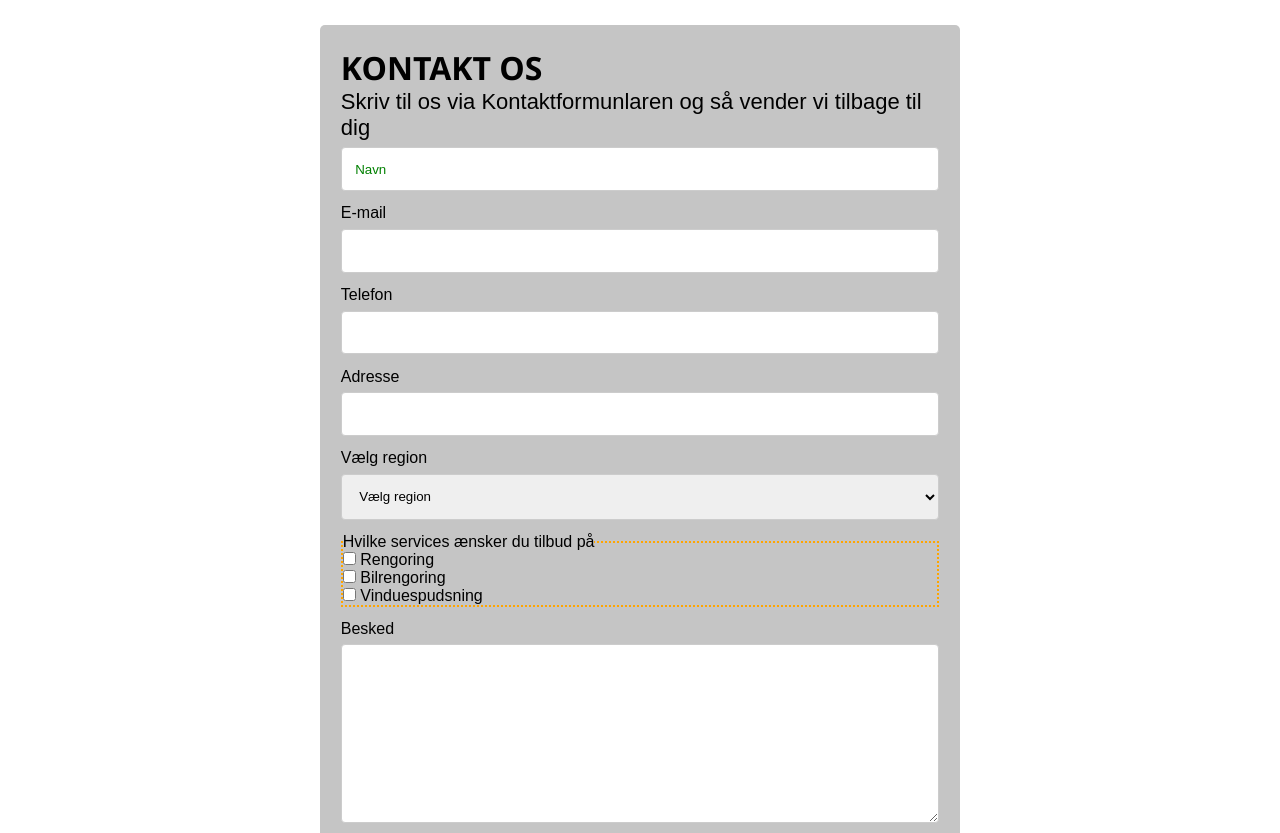
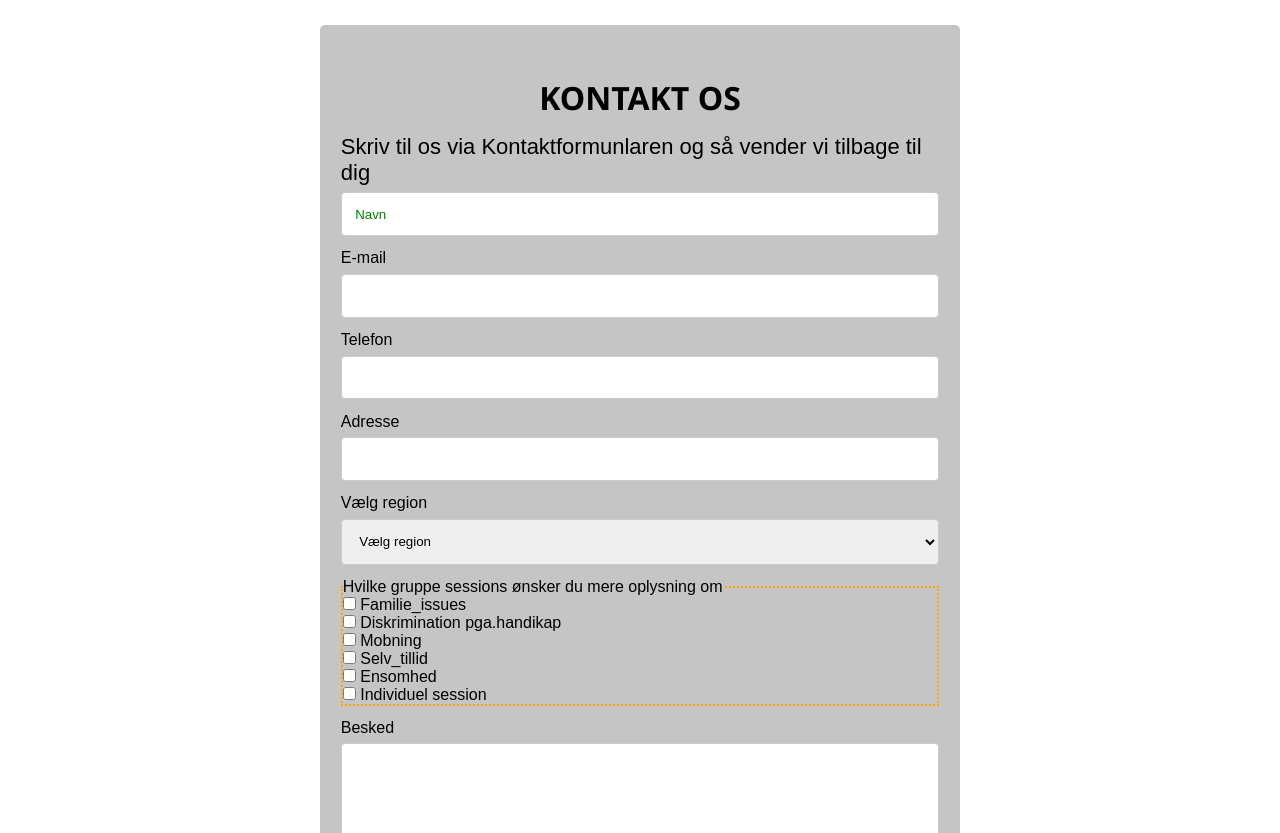
Before and after one commit to VanneyG/Mental_sunhed_projekt2, a plain HTML site: page kontakt_formular.html in a window 1280 px wide. Shown: the part 119-952 px from the top of the page. Drawn offline with Linux system fonts and the light colour scheme.

```diff
--- a/kontakt_formular.html
+++ b/kontakt_formular.html
@@ -90,6 +90,11 @@
             width: 50%;
             margin: 0 auto;
             /*Centrerer elementet på siden*/
+        }
+
+        .kontaktform h1 {
+            text-align: center;
+            margin: 30px auto 15px auto;
         }
 
         input[type=text],
@@ -219,19 +224,32 @@
         </div>
         <!--checkbox af services-->
         <fieldset class="checkbox">
-            <legend>Hvilke services ænsker du tilbud på</legend>
+            <legend>Hvilke gruppe sessions ønsker du mere oplysning om</legend>
             <div>
-                <input type="checkbox" id="rengoring">
-                <label for="rengoring">Rengoring</label>
+                <input type="checkbox" id="familie">
+                <label for="rengoring">Familie_issues</label>
             </div>
             <div>
-                <input type="checkbox" id="bilrengoring">
-                <label for="bilrengoring">Bilrengoring</label>
+                <input type="checkbox" id="Diskrimination">
+                <label for="bilrengoring">Diskrimination pga.handikap</label>
             </div>
             <div>
-                <input type="checkbox" id="vinduespudsning">
-                <label for="vinduespudsning">Vinduespudsning</label>
+                <input type="checkbox" id="Mobning">
+                <label for="vinduespudsning">Mobning</label>
             </div>
+            <div>
+                <input type="checkbox" id="Selv_tillid">
+                <label for="vinduespudsning">Selv_tillid</label>
+            </div>
+            <div>
+                <input type="checkbox" id="Ensomhed">
+                <label for="vinduespudsning">Ensomhed</label>
+            </div>
+            <div>
+                <input type="checkbox" id="individuel_session">
+                <label for="vinduespudsning">Individuel session</label>
+            </div>
+
         </fieldset>
 
         <label for="besked">Besked</label>
```
Also changed, not shown: mere_om_os.html (+25 -15 lines), program_side.html (+7 -3 lines).
